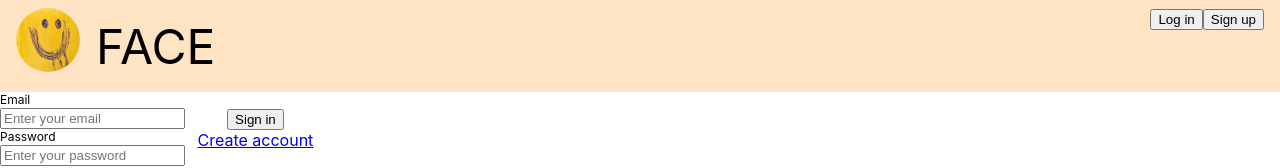
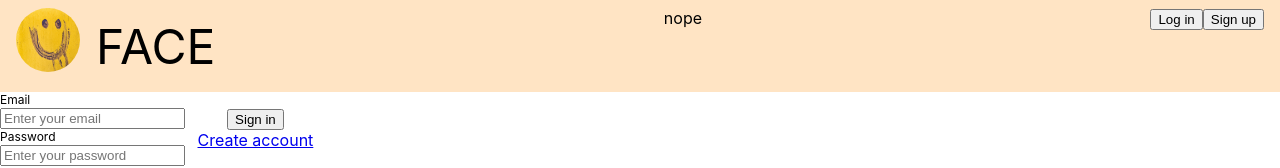
Before and after one commit to MCBethHampshire/coffee, a Next.js app in the folder frontend/web/: page /login in a window 1280 px wide. Shown: the top 168 px of the page. Built offline with nearby package versions, Linux system fonts and the light colour scheme.

Commit message:
Add template in header

```diff
--- a/frontend/web/components/header.tsx
+++ b/frontend/web/components/header.tsx
@@ -4,6 +4,7 @@ import styles from '../styles/Header.module.css';
 import Link from "next/link";
 
 const Header = () => {
+    const hasUsername = false;
     return <>
     <div className={styles.container}>
         <div className={styles.nameContainer}>
@@ -14,6 +15,11 @@ const Header = () => {
             </Link>
             <header className={styles.header}>FACE</header>
         </div>
+
+        { hasUsername ?
+        <span className={styles.error}>hi  beth</span>
+         : <>nope</>}
+
         <div className={styles.buttonContainer}>
             <Link href="/login">
                 <button>Log in</button>
```
